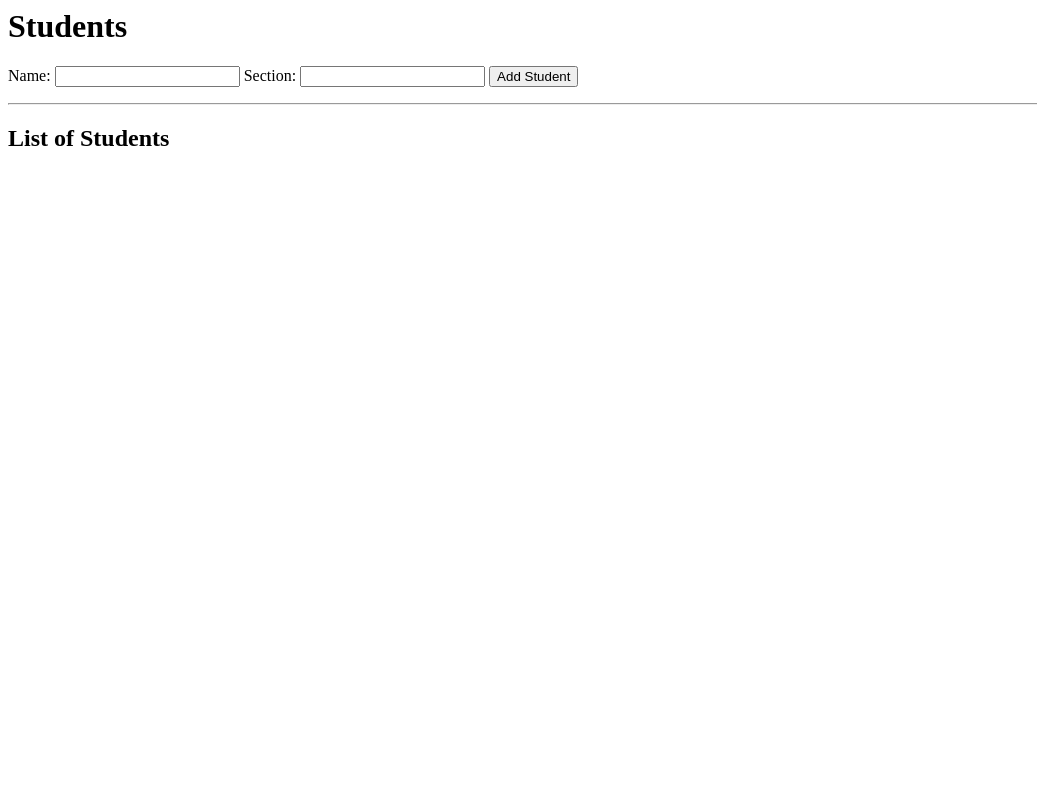
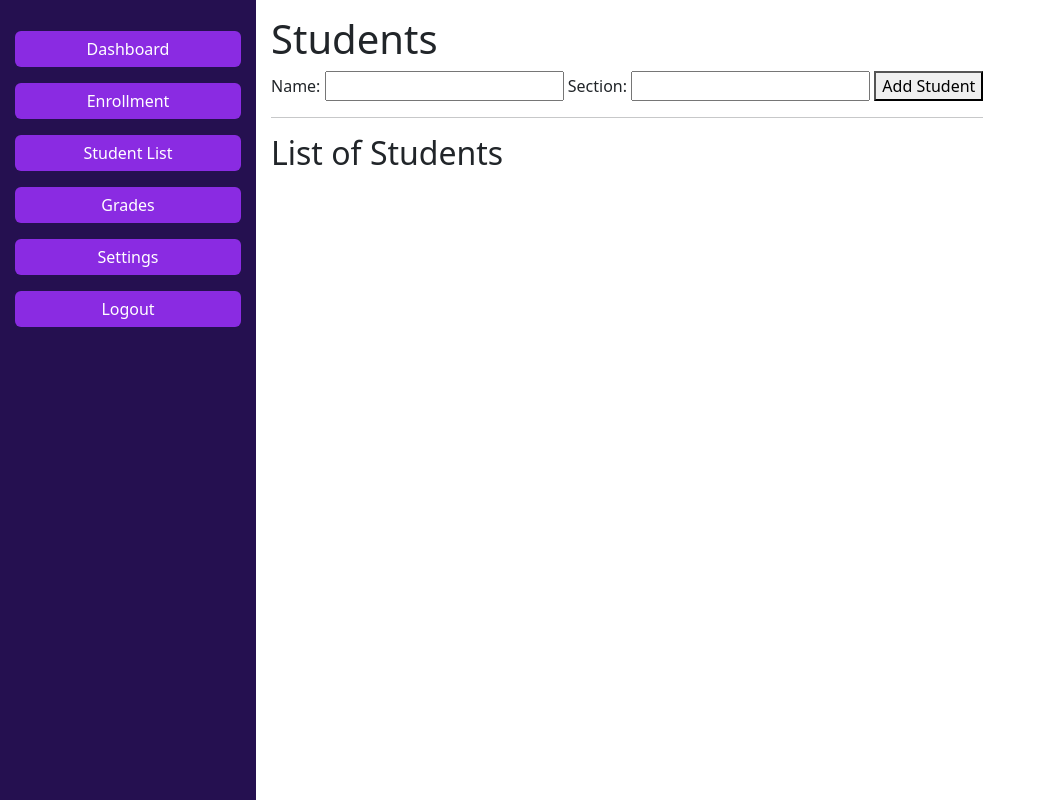
Before and after one commit to f9ki3/Student_Information_Generic, a Flask app: page / in a window 1280 px wide. Shown: the whole page, without its empty margins (0-1037 px from the left). Run offline with Flask 3, Linux system fonts and the light colour scheme; data that the repository does not hold is empty.

Commit message:
update html file

```diff
--- /dev/null
+++ b/static/css/base.css
@@ -0,0 +1,42 @@
+
+.screen{
+    display: flex;
+    flex-direction: row;
+}
+
+.navbar-div{
+    background-color: rgb(37, 16, 80);
+    color: white;
+    height: 100vh;
+    width: 20%;
+    padding: 15px;
+}
+
+.navbar-div ul{
+    display: flex;
+    flex-direction: column;
+    margin: 0px;
+    justify-content: center;
+}
+
+.screen .navbar ul a{
+    text-decoration: none;
+    color: white;
+}
+
+li{
+    list-style: none;
+}
+
+li .btn-nav{
+    background-color: blueviolet;
+    border: none;
+}
+
+li .btn-nav:hover{
+    background-color: rgb(228, 151, 19);
+}
+
+.student-list{
+    padding: 15px;
+}
--- /dev/null
+++ b/static/js/script.js
@@ -0,0 +1,3 @@
+const data = "Hello World"
+
+console.log(data)
--- a/templates/index.html
+++ b/templates/index.html
@@ -3,26 +3,18 @@
 <head>
     <meta charset="UTF-8">
     <meta name="viewport" content="width=device-width, initial-scale=1.0">
-    <title>Homepage</title>
+    <title>Student Management</title>
+    <link rel="stylesheet" href="{{ url_for('static', filename='css/base.css') }}">
+    <link href="https://cdn.jsdelivr.net/npm/bootstrap@5.3.2/dist/css/bootstrap.min.css" rel="stylesheet" integrity="sha384-T3c6CoIi6uLrA9TneNEoa7RxnatzjcDSCmG1MXxSR1GAsXEV/Dwwykc2MPK8M2HN" crossorigin="anonymous">
 </head>
 <body>
-    <h1>Students</h1>
-    <form method="post">
-        <label for="name">Name:</label>
-        <input type="text" id="name" name="name">
-        <label for="section">Section:</label>
-        <input type="text" id="section" name="section">
-        <button type="submit">Add Student</button>
-    </form>
-    <hr>
-    <h2>List of Students</h2>
-    <ul>
-        {% for student in students %}
-            <li>{{ student[1] }} - {{ student[2] }}
-                <a href="{{ url_for('edit', student_id=student[0]) }}">Edit</a>
-                <a href="{{ url_for('delete', student_id=student[0]) }}">Delete</a>
-            </li>
-        {% endfor %}
-    </ul>
+
+    <div class="screen">
+        {% include 'navbar.html' %}
+        {%include 'student.html'%}
+    </div>
+
+    <script src="https://cdn.jsdelivr.net/npm/@popperjs/core@2.11.8/dist/umd/popper.min.js" integrity="sha384-I7E8VVD/ismYTF4hNIPjVp/Zjvgyol6VFvRkX/vR+Vc4jQkC+hVqc2pM8ODewa9r" crossorigin="anonymous"></script>
+    <script src="https://cdn.jsdelivr.net/npm/bootstrap@5.3.2/dist/js/bootstrap.min.js" integrity="sha384-BBtl+eGJRgqQAUMxJ7pMwbEyER4l1g+O15P+16Ep7Q9Q+zqX6gSbd85u4mG4QzX+" crossorigin="anonymous"></script>
 </body>
 </html>
--- /dev/null
+++ b/templates/navbar.html
@@ -0,0 +1,8 @@
+<div class="navbar-div">
+        <li><a class="btn btn-primary mt-3 w-100 btn-nav" href="">Dashboard</a></li>
+        <li><a class="btn btn-primary mt-3 w-100 btn-nav" href="">Enrollment</a></li>
+        <li><a class="btn btn-primary mt-3 w-100 btn-nav" href="">Student List</a></li>
+        <li><a class="btn btn-primary mt-3 w-100 btn-nav" href="">Grades</a></li>
+        <li><a class="btn btn-primary mt-3 w-100 btn-nav" href="">Settings</a></li>
+        <li><a class="btn btn-primary mt-3 w-100 btn-nav" href="">Logout</a></li>
+</div>
--- /dev/null
+++ b/templates/student.html
@@ -0,0 +1,20 @@
+<div class="student-list">
+    <h1>Students</h1>
+    <form method="post">
+        <label for="name">Name:</label>
+        <input type="text" id="name" name="name">
+        <label for="section">Section:</label>
+        <input type="text" id="section" name="section">
+        <button type="submit">Add Student</button>
+    </form>
+    <hr>
+    <h2>List of Students</h2>
+    <ul>
+        {% for student in students %}
+            <li>{{ student[1] }} - {{ student[2] }}
+                <a href="{{ url_for('edit', student_id=student[0]) }}">Edit</a>
+                <a href="{{ url_for('delete', student_id=student[0]) }}">Delete</a>
+            </li>
+        {% endfor %}
+    </ul>
+</div>
```
Also changed, not shown: students.db.
